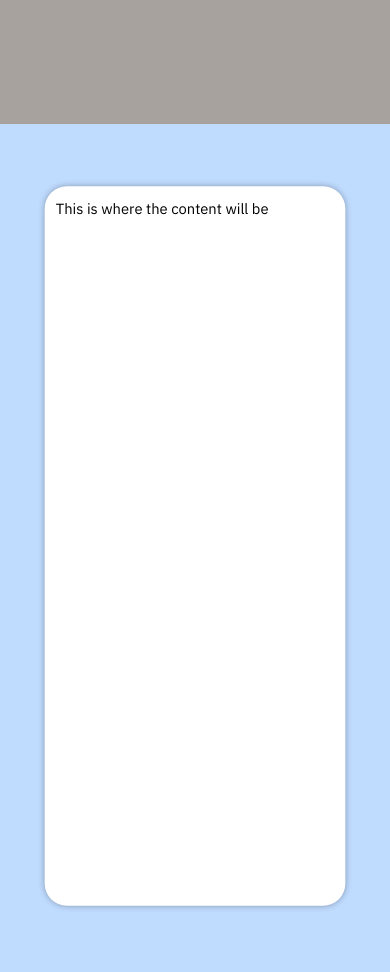
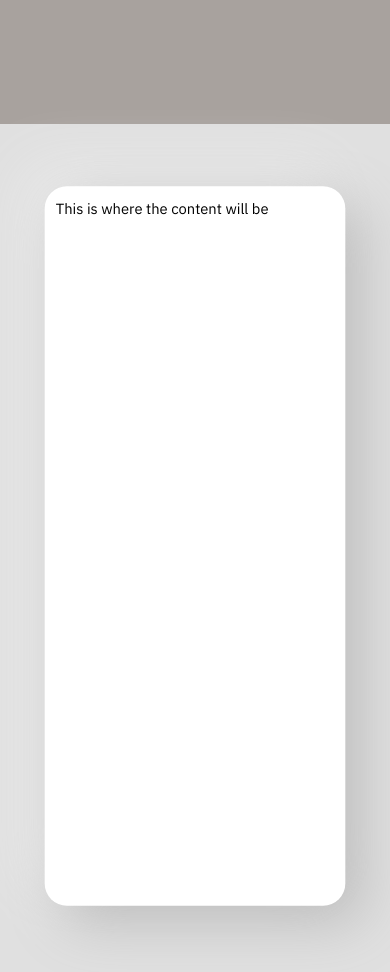
Before and after one commit to mghaznav/interactive-resume, a React (Vite) app: page / in a window 390 px wide. Shown: the part 720-1692 px from the top of the page. Built offline with nearby package versions, Linux system fonts and the light colour scheme.

Commit message:
Improved the styling of the cards and made them more responsive to screen size

```diff
--- a/src/components/ScrollSection.jsx
+++ b/src/components/ScrollSection.jsx
@@ -1,8 +1,31 @@
-import { useRef } from 'react';
+import { useRef, useEffect, useState } from 'react';
 import { motion, useScroll, useTransform } from 'framer-motion';
 
 export default function ScrollSection() {
+  const getWidth = (width) => {
+    if (width < 640) {
+      return 2;
+    } else if (width < 768) {
+      return 3;
+    } else {
+      return 4;
+    }
+  };
+
+  const [height, setHeight] = useState(getWidth(window.innerWidth));
+
+  useEffect(() => {
+    const handleResize = () => {
+      setHeight(getWidth(window.innerWidth));
+    };
+
+    window.addEventListener('resize', handleResize);
+    return () => window.removeEventListener('resize', handleResize);
+  }, []);
+
+  // Scroll Animations
   const contentCardRef = useRef(null);
+
   const { scrollYProgress } = useScroll({
     target: contentCardRef,
     offset: ["start end", "end start"]
@@ -18,32 +41,31 @@ export default function ScrollSection() {
     scrollYProgress,
     [0.2, 0.5, 0.8],
     [
-      '0px 0px 00px rgba(0, 0, 0, 0.2)',
-      '0px 0px 20px rgba(0, 0, 0, 0.5)',
-      '0px 0px 00px rgba(0, 0, 0, 0.2)'
+      '20px 20px 60px #bebebe, -20px -20px 60px #ffffff',
+      '20px 20px 60px #bebebe, -20px -20px 60px #bebebe',
+      '20px 20px 60px #bebebe, -20px -20px 60px #ffffff'
     ]
   );
 
   return (
-    <section>
-      <div className="h-[150vh] bg-blue-200 p-8 relative">
+    <motion.section
+      style={{
+      padding: `${height}rem`
+    }}
+    className="h-[150vh] bg-[#e0e0e0] relative"
+    >
       <motion.article
         ref={contentCardRef}
         style={{
-            height: `calc(100vh - ${64}px)`,
+          height: `calc(100vh - ${height * 2}rem)`,
+          top: `${height}rem`,
           scale,
           boxShadow
         }}
-          className="h-[100vh] bg-white sticky top-8 z-0 rounded-3xl p-3"
+        className="h-[100vh] bg-white sticky z-0 rounded-3xl p-3"
       >
         <p>This is where the content will be</p>
       </motion.article>
-      </div>
-      {/* <div className="h-96 bg-white">
-        <article>
-          <h1>Additional content will go here</h1>
-        </article>
-      </div> */}
-    </section>
+    </motion.section>
   );
 }
```
Lines whose indentation alone changed are shown as unchanged.
